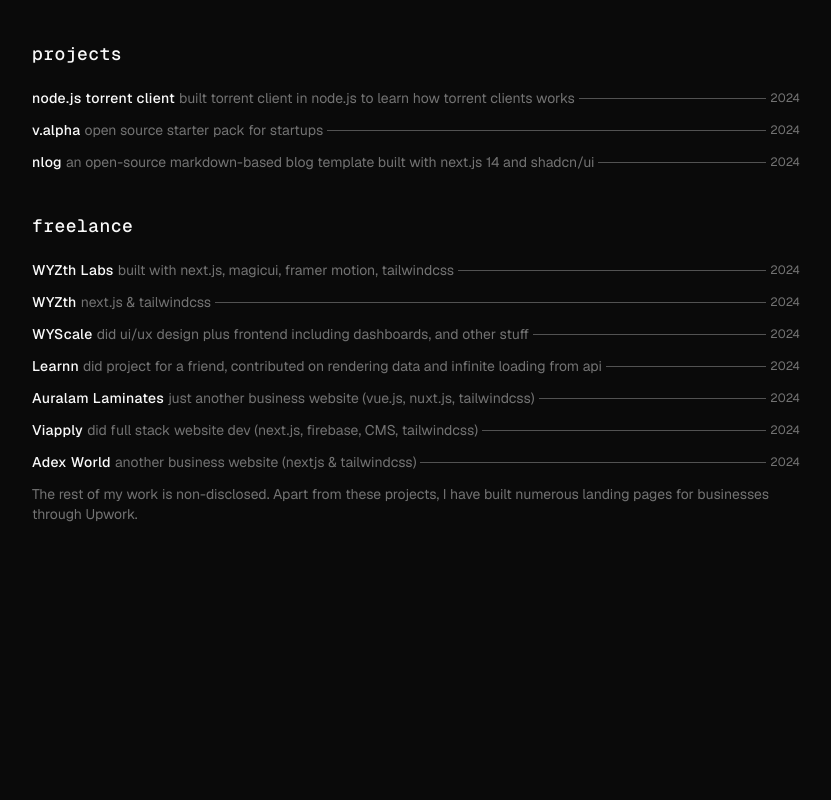
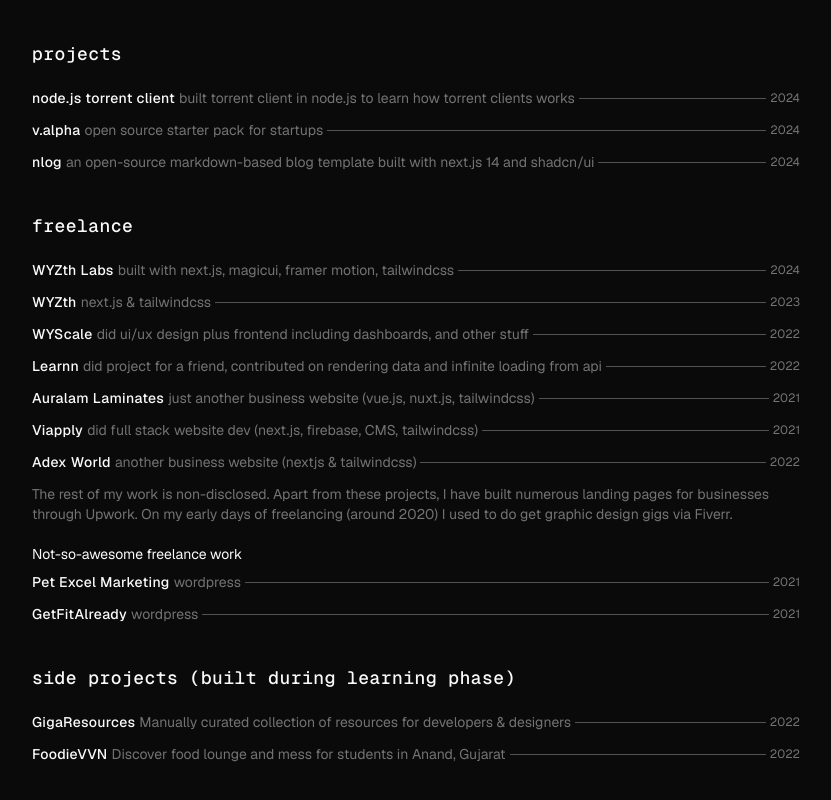
Before and after one commit to rohan-kiratsata/portfolio, a Next.js app: page / in a window 1280 px wide. Shown: the part 244-1044 px from the top of the page, without its empty margins (224-1055 px from the left). Before the commit the page ends 808 px from the top, so only its background shows below. Built offline with nearby package versions, Linux system fonts and the light colour scheme.

Commit message:
projects added

```diff
--- a/src/components/freelance.tsx
+++ b/src/components/freelance.tsx
@@ -17,13 +17,48 @@
                 description={item.description}
                 category={item.category}
                 label={item.label}
+                date={item.date}
               />
             ))}
         </div>
         <p className="text-sm text-neutral-500 mt-3">
           The rest of my work is non-disclosed. Apart from these projects, I
-          have built numerous landing pages for businesses through Upwork.
+          have built numerous landing pages for businesses through Upwork. On my
+          early days of freelancing (around 2020) I used to do get graphic
+          design gigs via Fiverr.
         </p>
+        <p className="mt-5 text-sm">Not-so-awesome freelance work</p>
+        <div className="mt-2 flex flex-col gap-3">
+          {categorizedProjects.side &&
+            categorizedProjects.side.map((item: ProjectItem) => (
+              <ProjectCard
+                key={item.title}
+                title={item.title}
+                link={item.link}
+                description={item.description}
+                category={item.category}
+                label={item.label}
+                date={item.date}
+              />
+            ))}
+        </div>
+      </div>
+      <h2 className="heading mt-10">
+        side projects {"("}built during learning phase{")"}
+      </h2>
+      <div className="mt-5 flex flex-col gap-3">
+        {categorizedProjects.products &&
+          categorizedProjects.products.map((item: ProjectItem) => (
+            <ProjectCard
+              key={item.title}
+              title={item.title}
+              link={item.link}
+              description={item.description}
+              category={item.category}
+              label={item.label}
+              date={item.date}
+            />
+          ))}
       </div>
     </>
   );
--- a/src/components/projects.tsx
+++ b/src/components/projects.tsx
@@ -18,6 +18,7 @@
               description={item.description}
               category={item.category}
               label={item.label}
+              date={item.date}
             />
           ))}
       </div>
@@ -25,7 +26,12 @@
   );
 }
 
-export const ProjectCard = ({ title, description, link }: ProjectItem) => {
+export const ProjectCard = ({
+  title,
+  description,
+  link,
+  date,
+}: ProjectItem) => {
   return (
     <Link
       href={link}
@@ -41,7 +47,7 @@
       </span>
       <hr className="hidden md:block flex-grow border-t border-neutral-600 group-hover:border-neutral-300" />
       <span className="hidden md:inline-block flex-shrink-0 text-xs text-neutral-500 group-hover:text-neutral-300">
-        {2024}
+        {date}
       </span>
     </Link>
   );
--- a/src/lib/content.ts
+++ b/src/lib/content.ts
@@ -1,7 +1,7 @@
 import { ProjectItem } from "@/types";
 
 export const about: string =
-  "Cracked Frontend Engineer and freelancing for more than 4 years. I own a computer and code for living. Some of my other interests are chess, F1, philosophy, hardware. Currently working as Lead Frontend Engineer at ████";
+  "Cracked frontend engineer and freelancing for more than 3 years. I own a computer and code for living. Some of my other interests are chess, F1, philosophy, hardware. Currently working as Lead Frontend Engineer at ████";
 
 export const projects: ProjectItem[] = [
   {
@@ -10,12 +10,14 @@
     description:
       "built torrent client in node.js to learn how torrent clients works",
     category: "personal",
+    date: "2024",
   },
   {
     title: "v.alpha",
     link: "https://github.com/rohan-kiratsata/create-alpha",
     description: "open source starter pack for startups",
     category: "personal",
+    date: "2024",
   },
   {
     title: "nlog",
@@ -24,18 +26,21 @@
       "an open-source markdown-based blog template built with next.js 14 and shadcn/ui",
     label: "in progress",
     category: "personal",
+    date: "2024",
   },
   {
     title: "WYZth Labs",
     link: "https://wyzthlabs.com/",
     description: "built with next.js, magicui, framer motion, tailwindcss",
     category: "freelance",
+    date: "2024",
   },
   {
     title: "WYZth",
     link: "https://wyzth.org/",
     description: "next.js &  tailwindcss",
     category: "freelance",
+    date: "2023",
   },
   {
     title: "WYScale",
@@ -43,6 +48,7 @@
     description:
       "did ui/ux design plus frontend including dashboards, and other stuff",
     category: "freelance",
+    date: "2022",
   },
   {
     title: "Learnn",
@@ -50,12 +56,14 @@
     description:
       "did project for a friend, contributed on rendering data and infinite loading from api",
     category: "freelance",
+    date: "2022",
   },
   {
     title: "Auralam Laminates",
     link: "https://auralamlaminates.com/",
     description: "just another business website (vue.js, nuxt.js, tailwindcss)",
     category: "freelance",
+    date: "2021",
   },
   {
     title: "Viapply",
@@ -63,11 +71,42 @@
     description:
       "did full stack website dev (next.js, firebase, CMS, tailwindcss)",
     category: "freelance",
+    date: "2021",
   },
   {
     title: "Adex World",
     link: "https://www.adexworld.com/",
     description: "another business website (nextjs & tailwindcss)",
     category: "freelance",
+    date: "2022",
+  },
+  {
+    title: "Pet Excel Marketing",
+    link: "https://petexcelmarketing.com/",
+    description: "wordpress",
+    category: "side",
+    date: "2021",
+  },
+  {
+    title: "GetFitAlready",
+    link: "https://getfitalready.com/",
+    description: "wordpress",
+    category: "side",
+    date: "2021",
+  },
+  {
+    title: "GigaResources",
+    link: "https://giga-resources.vercel.app",
+    description:
+      "Manually curated collection of resources for developers & designers",
+    category: "products",
+    date: "2022",
+  },
+  {
+    title: "FoodieVVN",
+    link: "https://foodie-vvn.netlify.app/",
+    description: "Discover food lounge and mess for students in Anand, Gujarat",
+    category: "products",
+    date: "2022",
   },
 ];
--- a/src/types/index.ts
+++ b/src/types/index.ts
@@ -8,6 +8,7 @@
   title: string;
   link: string;
   description: string;
-  category?: "personal" | "freelance" | "products";
+  category?: "personal" | "freelance" | "products" | "side";
   label?: "completed" | "in progress" | "archived" | "planned";
+  date?: string;
 };
```
